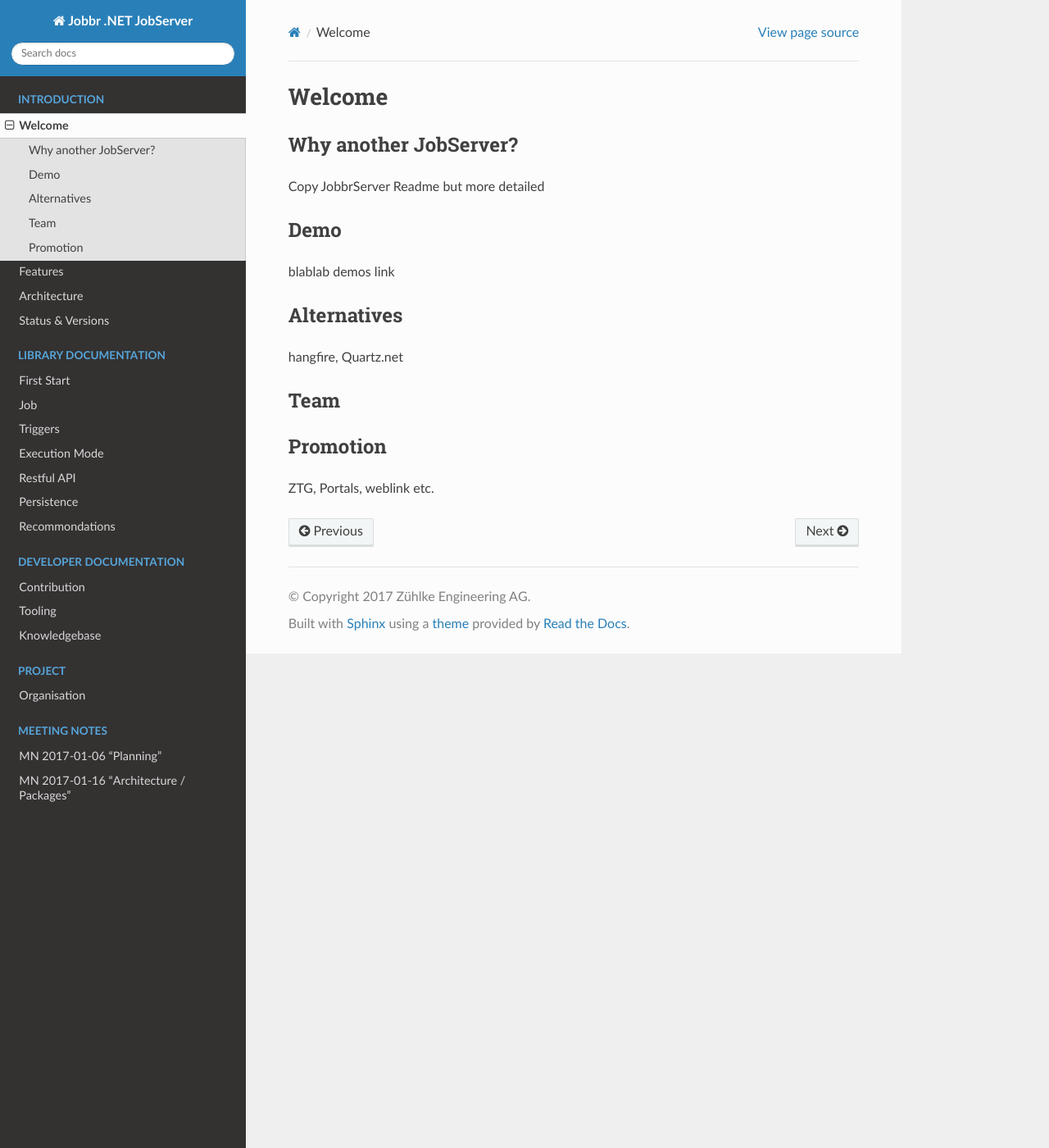
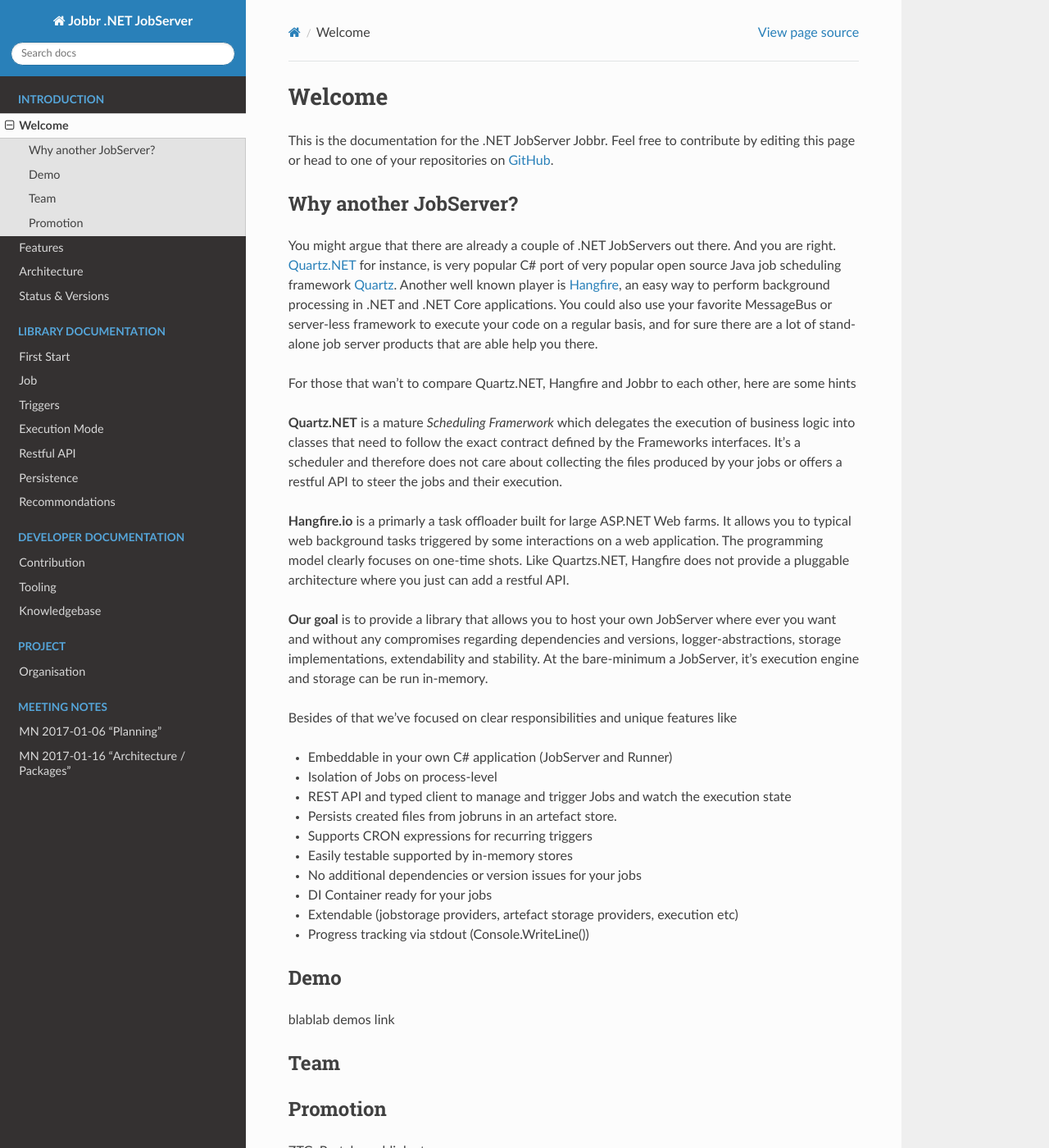
Before and after one commit to jobbrIO/jobbr-server, a Sphinx documentation site: the page built from docs/intro/welcome.md, in a window 1280 px wide and 1400 px high. Shown: the whole window at 82% size. Built offline with Sphinx 7.4.7 and the Read the Docs theme 2.0.0, drawn with Linux system fonts in a browser that asks for light colours.

Commit message:
added welcome & why

```diff
--- a/docs/intro/welcome.md
+++ b/docs/intro/welcome.md
@@ -1,13 +1,33 @@
 # Welcome
+This is the documentation for the .NET JobServer Jobbr. Feel free to contribute by editing this page or head to one of your repositories on [GitHub](https://github.com/JobbrIO).
 
 ## Why another JobServer?
-Copy JobbrServer Readme but more detailed
+You might argue that there are already a couple of .NET JobServers out there. And you are right. [Quartz.NET](https://www.quartz-scheduler.net/) for instance, is very popular C# port of very popular open source Java job scheduling framework [Quartz](http://www.quartz-scheduler.org/). Another well known player is [Hangfire](https://www.hangfire.io/), an easy way to perform background processing in .NET and .NET Core applications. You could also use your favorite MessageBus or server-less framework to execute your code on a regular basis, and for sure there are a lot of stand-alone job server products that are able help you there.
+
+For those that wan't to compare Quartz.NET, Hangfire and Jobbr to each other, here are some hints
+
+**Quartz.NET** is a mature *Scheduling Framerwork* which delegates the execution of business logic into classes that need to follow the exact contract defined by the Frameworks interfaces. It's a scheduler and therefore does not care about collecting the files produced by your jobs or offers a restful API to steer the jobs and their execution.
+
+**Hangfire.io** is a primarly a task offloader built for large ASP.NET Web farms. It allows you to typical web background tasks triggered by some interactions on a web application. The programming model clearly focuses on one-time shots. Like Quartzs.NET, Hangfire does not provide a pluggable architecture where you just can add a restful API.
+
+**Our goal** is to provide a library that allows you to host your own JobServer where ever you want and without any compromises regarding dependencies and versions, logger-abstractions, storage implementations, extendability and stability. At the bare-minimum a JobServer, it's execution engine and storage can be run in-memory.
+
+Besides of that we've focused on clear responsibilities and unique features like
+
+* Embeddable in your own C# application (JobServer and Runner)
+* Isolation of Jobs on process-level
+* REST API and typed client to manage and trigger Jobs and watch the execution state
+* Persists created files from jobruns in an artefact store.
+* Supports CRON expressions for recurring triggers
+* Easily testable supported by in-memory stores
+* No additional dependencies or version issues for your jobs
+* DI Container ready for your jobs
+* Extendable (jobstorage providers, artefact storage providers, execution etc)
+* Progress tracking via stdout (Console.WriteLine())
+
 
 ## Demo
 blablab demos link
-
-## Alternatives
-hangfire, Quartz.net
 
 ## Team
 
```
